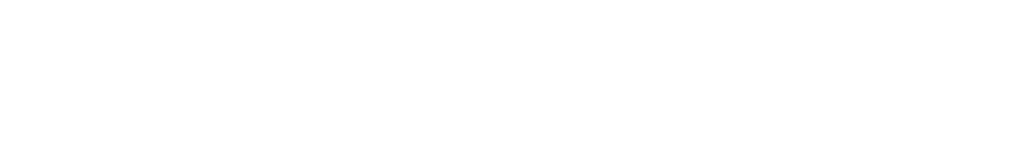
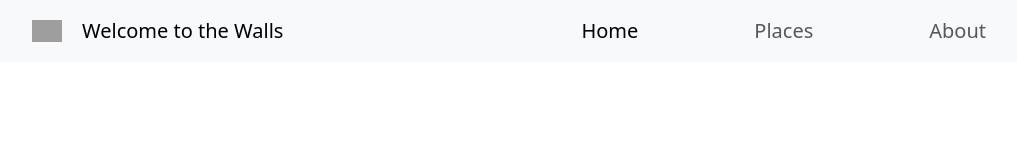
Before and after one commit to IEMDomain04/website123, a website: page src/index.html in a window 1280 px wide. Shown: the whole page, without its empty margins (0-1017 px from the left). Drawn offline with Linux system fonts and the light colour scheme; grey boxes are pictures that could not be loaded.

```diff
--- a/src/index.html
+++ b/src/index.html
@@ -1,5 +1,6 @@
 <!doctype html>
 <html lang="en">
+
 <head>
 
   <!-- Required meta tags -->
@@ -8,13 +9,46 @@
 
   <!--Website Title-->
   <title>Website</title>
+
   <!-- Bootstrap CSS -->
   <link rel="stylesheet" href="main.css">
+  <link rel="stylesheet" href="../style.css">
   <!--Bootstrap JS-->
   <script src="bootstrap.bundle.min.js"></script>
 </head>
+
 <body>
+  <!--Navigation Bar-->
+  <nav class="navbar navbar-expand-lg bg-body-tertiary">
+    <div class="container-fluid">
+      <img id="nav-icon" src="https://cdn-icons-png.flaticon.com/128/8568/8568552.png" alt="wallls">
+      <a class="navbar-brand" href="#">Welcome to the Walls</a>
+      <button class="navbar-toggler" type="button" data-bs-toggle="collapse" data-bs-target="#navbarNav" aria-controls="navbarNav" aria-expanded="false" aria-label="Toggle navigation">
+        <span class="navbar-toggler-icon"></span>
+      </button>
+      <div class="collapse navbar-collapse" id="navbarNav">
+        <ul class="navbar-nav">
+          <li class="nav-item">
+            <a class="nav-link active" aria-current="page" href="#">Home</a>
+          </li>
+          <li class="nav-item">
+            <a class="nav-link" href="#">Places</a>
+          </li>
+          <li class="nav-item">
+            <a class="nav-link" href="#">About</a>
+          </li>
+        </ul>
+      </div>
+    </div>
+  </nav>
+
+
+
+
+
+
 
 
 </body>
+
 </html>
--- a/style.css
+++ b/style.css
@@ -1,3 +1,17 @@
 * {
     transition: box-shadow 0.3s ease, transform 0.3s ease;
 }
+
+#nav-icon {
+    width: 30px;
+    margin: 0 20px;
+}
+
+#navbarNav {
+    font-size: 20px;
+    justify-content: center;
+}
+
+.nav-item {
+    padding: 0 50px;
+}
```
Also changed, not shown: src/assets/img/bambike.jpg (renamed from assets/img/bambike.jpg), src/assets/img/cafe-intramuros.jpg (renamed from assets/img/cafe-intramuros.jpg), src/assets/img/casa-manila.jpg (renamed from assets/img/casa-manila.jpg), src/assets/img/la-cathedral-cafe.jpg (renamed from assets/img/la-cathedral-cafe.jpg). Lines whose indentation alone changed are shown as unchanged.
